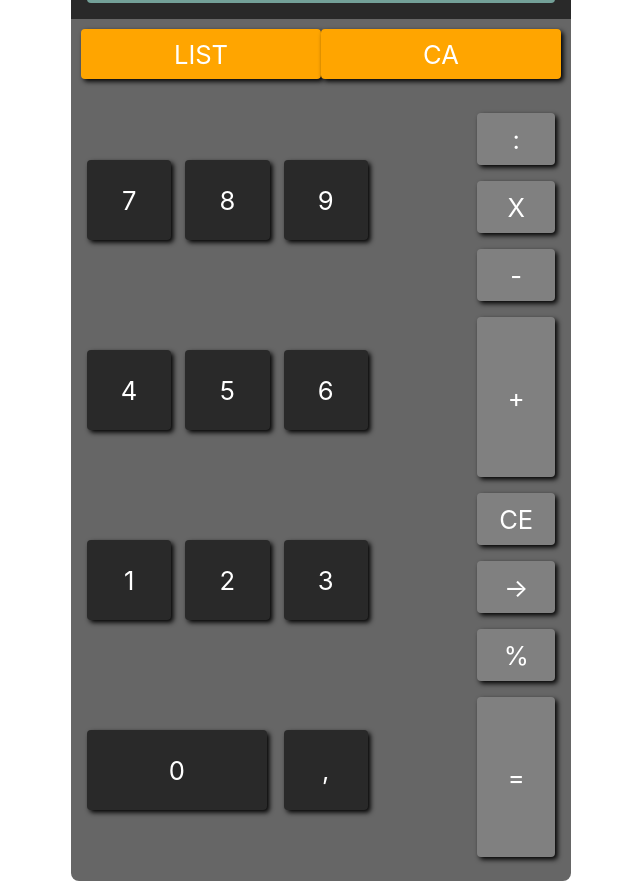
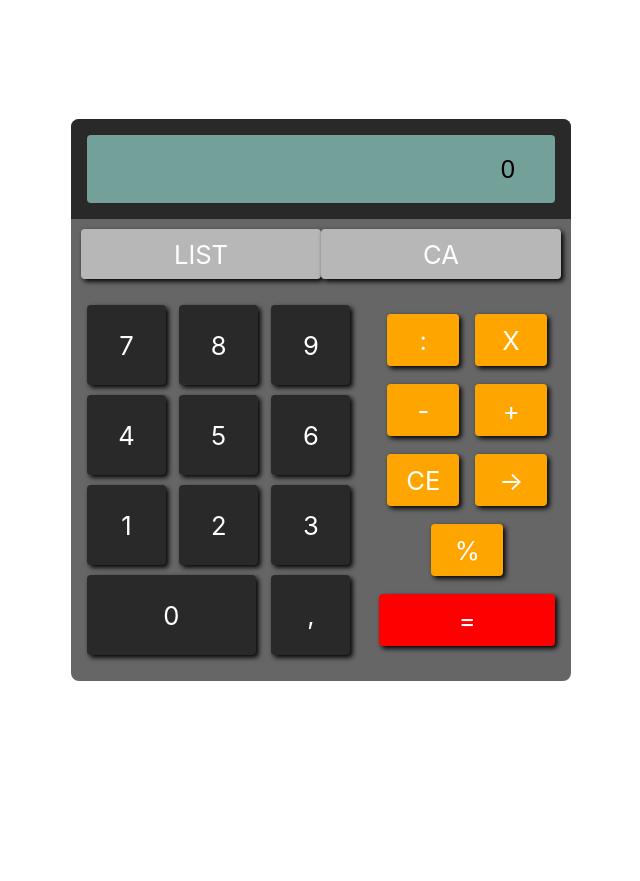
Before and after one commit to ThetaBet/AKTIREACT, a React (Create React App) app in the folder react-calculator/: page / in a window 1280 px wide. Shown: the whole page, without its empty margins (319-959 px from the left). After the commit the page ends 800 px from the top, so only its background shows below. Built offline with nearby package versions, Linux system fonts and the light colour scheme; a web font is replaced by a local one.

Commit message:
fix strage happens

```diff
--- a/react-calculator/src/components/calculator/styles/index.css
+++ b/react-calculator/src/components/calculator/styles/index.css
@@ -36,11 +36,12 @@
 
 .operators-wrapper {
     display: flex;
-    flex-direction: column;
     flex-wrap: wrap;
     width: 40%;
     justify-content: space-around;
-    align-items: flex-end;
+    align-items: center;
+    margin-bottom: 10px;
+    margin-left: 29px;
 }
 
 .tools-wrapper {
@@ -61,42 +62,21 @@
     background: #292929;
     color: white;
     font-size: 1.6em;
-    /* overflow: hidden;
-    position: relative; */
     transition: all .3s ease-in-out;
     box-shadow: 2.5px 2.5px 5px black;
 }
 
-/* .button:after {
-    content: "";
-    background: #139a81;
-    display: block;
-    position: absolute;
-    padding-top: 300%;
-    padding-left: 350%;
-    margin-left: -20px!important;
-    margin-top: -120%;
-    opacity: 0;
-    transition:  0.8s
-  }
-
-  .button:active:after {
-    padding: 10;
-    margin: 10;
-    opacity: 1;
-    transition: 0s
-  } */
-
 .tools-wrapper .button {
     width: 50%;
     height: 50px;
-    background: orange;
+    background: rgb(183, 183, 183);
 
 }
 
 .digit-wrapper .button {
     width: 30%;
     height: 80px;
+    margin-bottom: 10px;
 }
 
 .operators-wrapper .button {
@@ -110,7 +90,8 @@
 }
 
 .operators-wrapper .buttonType-L {
-    height: 160px;
+    width: 100%;
+    background: red!important;
 }
 
 .display {
@@ -155,15 +136,15 @@
     overflow-y: auto;
 }
 .button.operator {
-    background: gray;
+    background: orange;
 }
 
-.button:hover {
+.button.buttonType-M:hover, .button.buttonType-L:hover {
     transform: translate(-5px, -5px);
     box-shadow: 10px 10px 10px black;
 }
 
-.button:active {
+.button.buttonType-M:active, .button.buttonType-L:active, .button.buttonType-delete:active {
     transform: translate(2.5px, 2.5px);
     box-shadow: none
 }
--- a/react-calculator/src/utilities/constants.js
+++ b/react-calculator/src/utilities/constants.js
@@ -75,7 +75,7 @@ const OPERATORS = [
     {
         value: "+",
         key: "+",
-        type: "L"
+        type: "M"
     },
     {
         value: 'canc',
```
